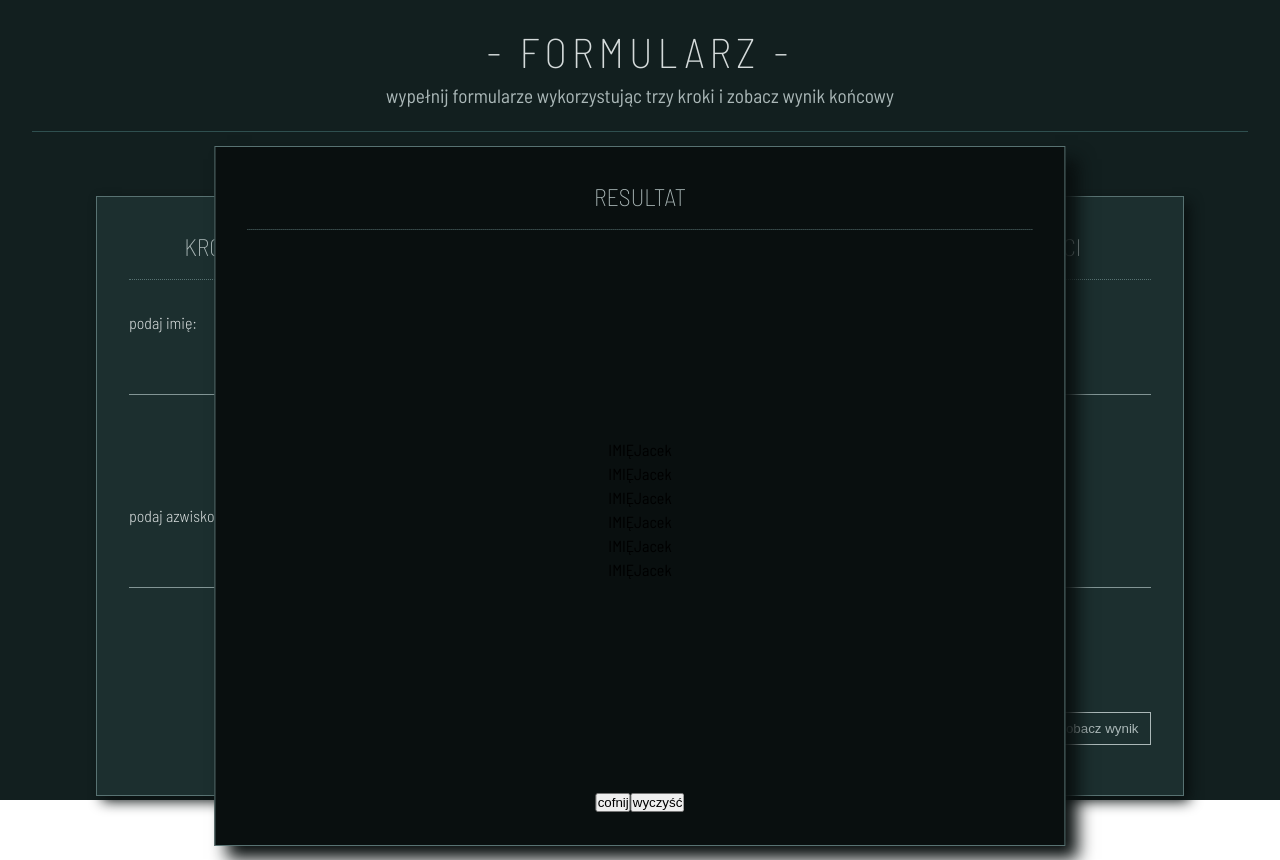
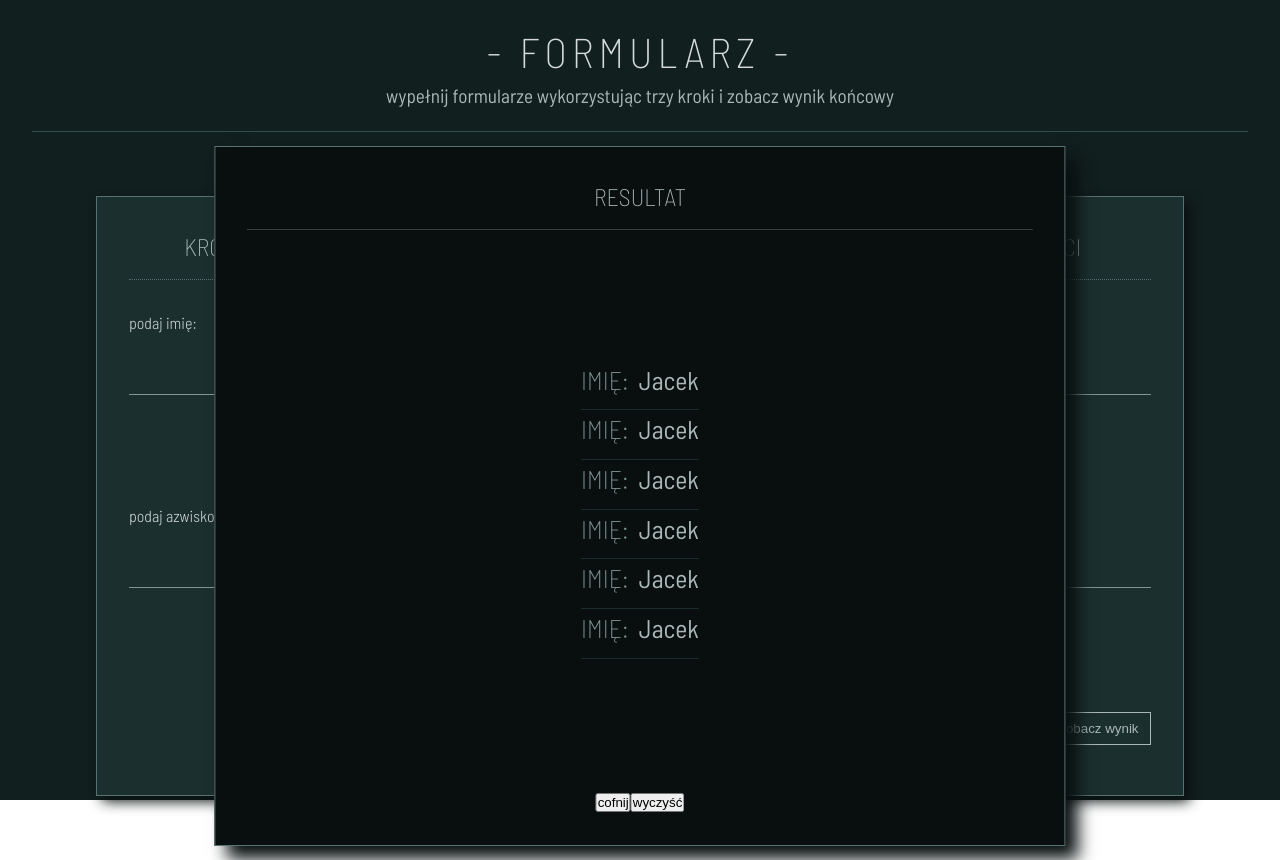
Before and after one commit to Scorpion19702022/React_Mentor_018_MULTI_STEP_FORM_and_TEST, a React (Vite) app: page / in a window 1280 px wide. Built offline with nearby package versions, Linux system fonts and the light colour scheme.

Commit message:
added style

```diff
--- a/src/Components/StepResult/StepResult.module.css
+++ b/src/Components/StepResult/StepResult.module.css
@@ -40,10 +40,26 @@
 }
 
 .box_list {
-	width: 70%;
+	width: 50%;
 	height: 70%;
 	display: flex;
 	flex-direction: column;
 	align-items: center;
 	justify-content: center;
 }
+
+.list {
+	width: 30%;
+	display: flex;
+	justify-content: space-between;
+	font-size: 1.6em;
+	font-weight: 200;
+	padding-bottom: 0.4em;
+	border-bottom: 0.04em dotted var(--color-dark06);
+	color: var(--color-dark04);
+}
+
+.result {
+	color: var(--color-dark03);
+	font-weight: 400;
+}
--- a/src/Components/StepResult/StepResult.tsx
+++ b/src/Components/StepResult/StepResult.tsx
@@ -6,28 +6,28 @@ const StepResult = () => {
 			<h2 className={styles.heading}>{`resultat`.toLocaleUpperCase()}</h2>
 			<div className={styles.box_list}>
 				<span className={styles.list}>
-					{`imię`.toLocaleUpperCase()}
-					<span className={styles.result}>Jacek</span>
+					{`imię:`.toLocaleUpperCase()}
+					<span className={styles.result}> Jacek</span>
 				</span>
 				<span className={styles.list}>
-					{`imię`.toLocaleUpperCase()}
-					<span className={styles.result}>Jacek</span>
+					{`imię:`.toLocaleUpperCase()}
+					<span className={styles.result}> Jacek</span>
 				</span>
 				<span className={styles.list}>
-					{`imię`.toLocaleUpperCase()}
-					<span className={styles.result}>Jacek</span>
+					{`imię:`.toLocaleUpperCase()}
+					<span className={styles.result}> Jacek</span>
 				</span>
 				<span className={styles.list}>
-					{`imię`.toLocaleUpperCase()}
-					<span className={styles.result}>Jacek</span>
+					{`imię:`.toLocaleUpperCase()}
+					<span className={styles.result}> Jacek</span>
 				</span>
 				<span className={styles.list}>
-					{`imię`.toLocaleUpperCase()}
-					<span className={styles.result}>Jacek</span>
+					{`imię:`.toLocaleUpperCase()}
+					<span className={styles.result}> Jacek</span>
 				</span>
 				<span className={styles.list}>
-					{`imię`.toLocaleUpperCase()}
-					<span className={styles.result}>Jacek</span>
+					{`imię:`.toLocaleUpperCase()}
+					<span className={styles.result}> Jacek</span>
 				</span>
 			</div>
 			<div className={styles.box_btns}>
```
